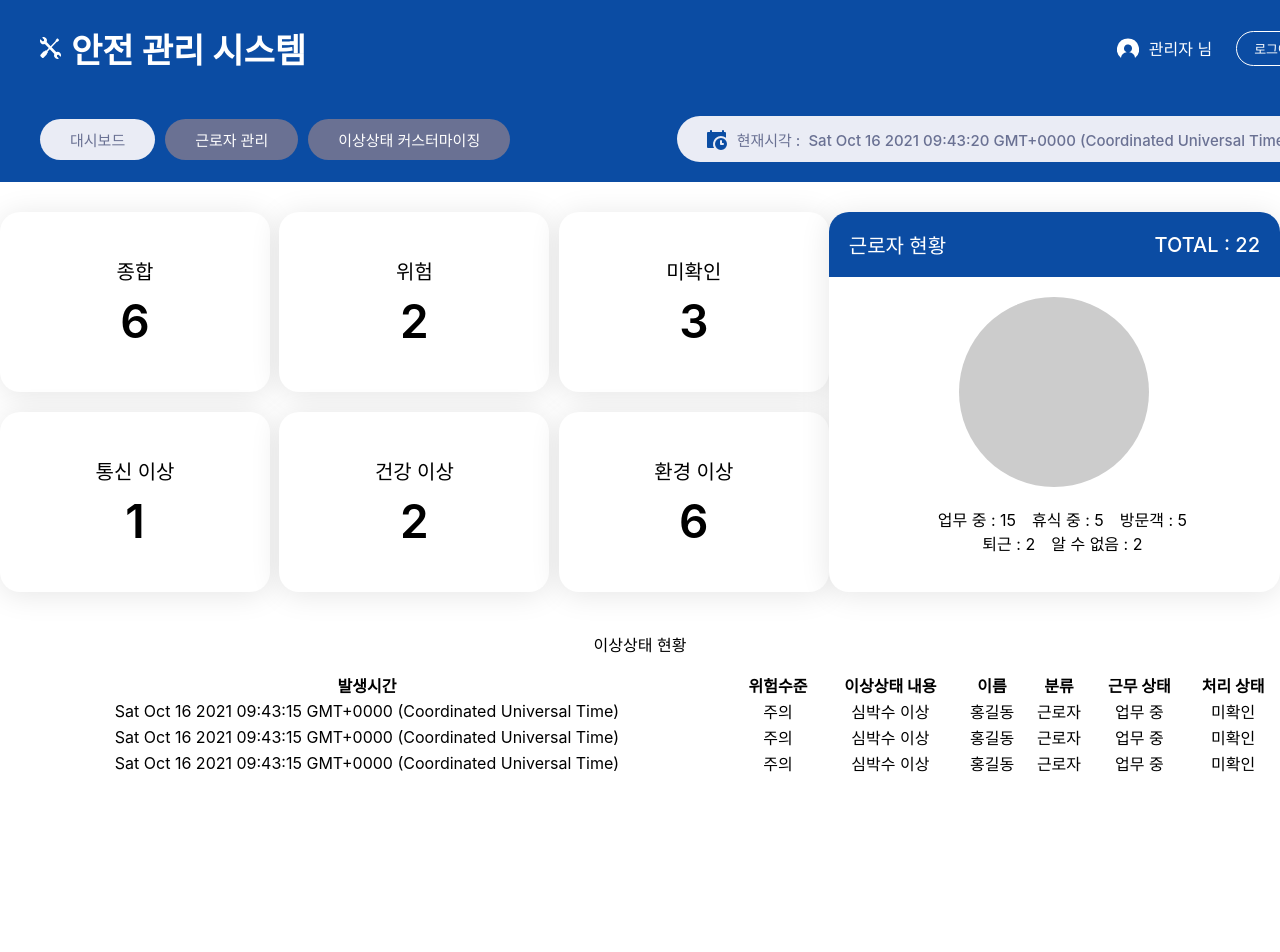
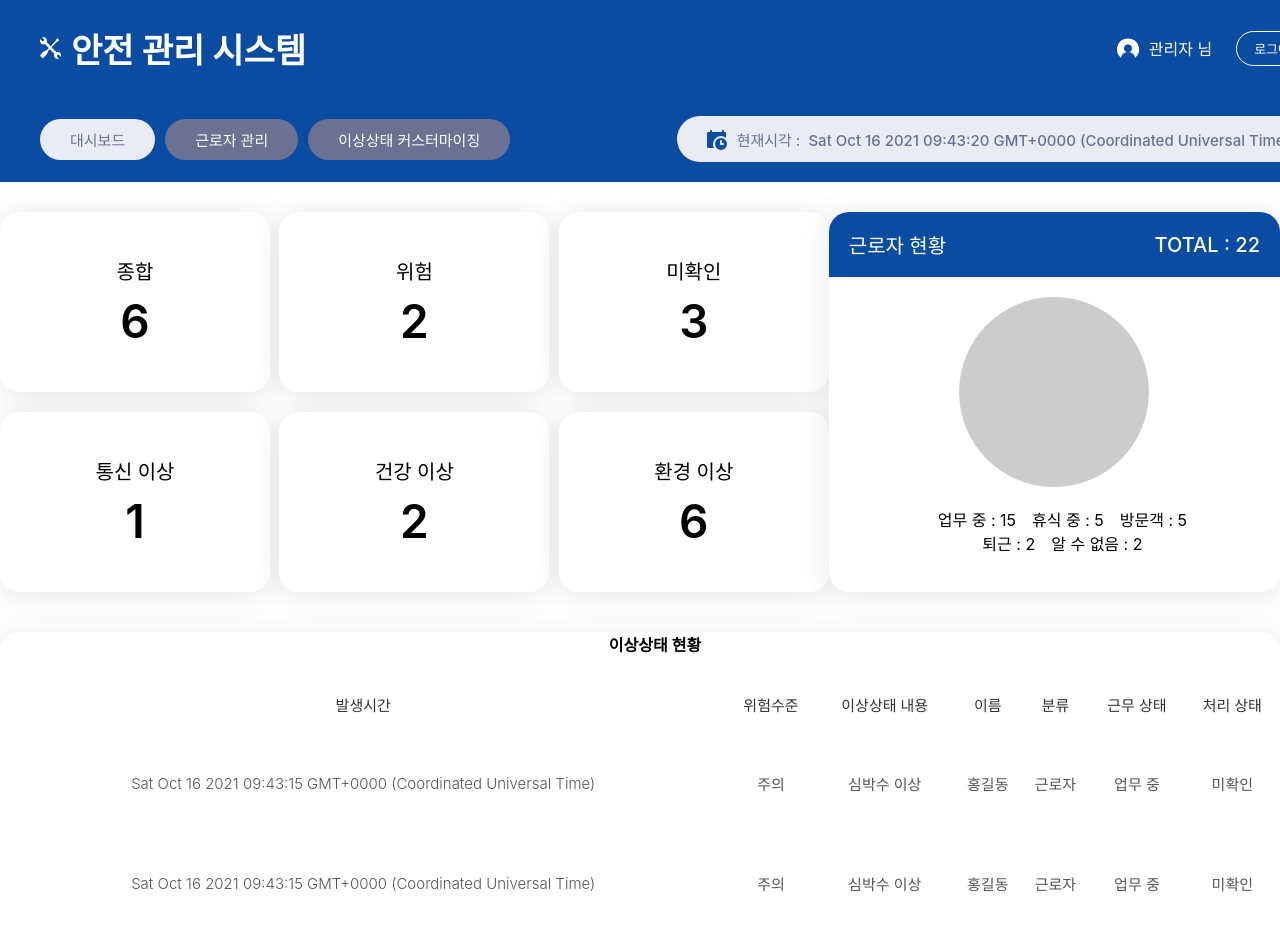
Before and after one commit to y35-n0/tutum-web, a React (Create React App) app: page / in a window 1280 px wide. Shown: the top 952 px of the page. Before the commit the page ends 800 px from the top, so only its background shows below. Built offline with nearby package versions, Linux system fonts and the light colour scheme.

Commit message:
[UPDATE] Styling table board roughly

```diff
--- a/src/views/DashboardView/components/TableBoard/TableBoardBox.tsx
+++ b/src/views/DashboardView/components/TableBoard/TableBoardBox.tsx
@@ -1,5 +1,19 @@
+/** @jsxImportSource @emotion/react */
+import { css } from "@emotion/react";
+
+const boxStyle = css`
+  width: 100%;
+  background-color: #fff;
+  border-radius: 20px;
+  box-shadow: 0 3px 30px 0 rgba(0, 0, 0, 0.1);
+`;
+
 const TableBoardBox: React.FC = (props) => {
-  return <section className="section-three">{props.children}</section>;
+  return (
+    <section className="section-three" css={boxStyle}>
+      {props.children}
+    </section>
+  );
 };
 
 export default TableBoardBox;
--- a/src/views/DashboardView/components/TableBoard/TableBoardTableBody.tsx
+++ b/src/views/DashboardView/components/TableBoard/TableBoardTableBody.tsx
@@ -1,5 +1,32 @@
+/** @jsxImportSource @emotion/react */
+import { css } from "@emotion/react";
+
+const bodyStyle = css`
+  width: 100%;
+  height: 300px;
+  overflow: auto;
+  text-align: center;
+  cellspacing: 0;
+
+  &::-webkit-scrollbar {
+    width: 6px;
+  }
+  &::-webkit-scrollbar-thumb {
+    background-color: #c2c2c2;
+    border-radius: 10px;
+    border: 2px solid transparent;
+  }
+  &::-webkit-scrollbar-track {
+    background-color: #e2e2e2;
+  }
+`;
+
 const TableBoardBody: React.FC = (props) => {
-  return <tbody className="tableBox">{props.children}</tbody>;
+  return (
+    <tbody className="tableBox" css={bodyStyle}>
+      {props.children}
+    </tbody>
+  );
 };
 
 export default TableBoardBody;
--- a/src/views/DashboardView/components/TableBoard/TableBoardTableBox.tsx
+++ b/src/views/DashboardView/components/TableBoard/TableBoardTableBox.tsx
@@ -1,6 +1,13 @@
+/** @jsxImportSource @emotion/react */
+import { css } from "@emotion/react";
+
+const boxStyle = css`
+  padding: 20px 0;
+`;
+
 const TableBoardTableBox: React.FC = (props) => {
   return (
-    <div className="table-container">
+    <div className="table-container" css={boxStyle}>
       <table width="100%" cellSpacing="0">
         {props.children}
       </table>
--- a/src/views/DashboardView/components/TableBoard/TableBoardTableHeader.tsx
+++ b/src/views/DashboardView/components/TableBoard/TableBoardTableHeader.tsx
@@ -1,3 +1,13 @@
+/** @jsxImportSource @emotion/react */
+import { css } from "@emotion/react";
+
+const headerStyle = css`
+  font-weight: 500;
+  color: #333;
+  height: 55px;
+  font-size: 15px;
+`;
+
 export type HeaderNames = {
   id: string;
   name: string;
@@ -12,7 +22,9 @@ const TableBoardHeader: React.FC<Props> = (props) => {
     <thead>
       <tr>
         {props.headerNames.map((headerName) => (
-          <th key={headerName.id}>{headerName.name}</th>
+          <th css={headerStyle} key={headerName.id}>
+            {headerName.name}
+          </th>
         ))}
       </tr>
     </thead>
--- a/src/views/DashboardView/components/TableBoard/TableBoardTableRow.tsx
+++ b/src/views/DashboardView/components/TableBoard/TableBoardTableRow.tsx
@@ -1,3 +1,21 @@
+/** @jsxImportSource @emotion/react */
+import { css } from "@emotion/react";
+
+const trStyle = css`
+  &:hover {
+    background-color: #e6e6e6;
+    cursor: pointer;
+  }
+`;
+
+const tdStyle = css`
+  font-weight: 300;
+  color: #555;
+  text-align: center;
+  height: 48px;
+  font-size: 15px;
+`;
+
 export type TableBoardItem = {
   id: number;
   timestamp: string;
@@ -16,16 +34,26 @@ type Props = {
 
 const TableBoardRow: React.FC<Props> = (props) => {
   return (
-    <tr className="tbody-tr">
-      <td className="th-one">{props.item.timestamp}</td>
-      <td className="th-two" color={props.item.dangerLevelColor}>
+    <tr className="tbody-tr" css={trStyle}>
+      <td className="th-one" css={tdStyle}>
+        {props.item.timestamp}
+      </td>
+      <td className="th-two" color={props.item.dangerLevelColor} css={tdStyle}>
         {props.item.dangerLevel}
       </td>
-      <td className="th-three">{props.item.content}</td>
-      <td className="th-four">{props.item.userName}</td>
-      <td className="th-five">{props.item.userType}</td>
-      <td className="th-six">{props.item.workingCondition}</td>
-      <td className="th-seven">
+      <td className="th-three" css={tdStyle}>
+        {props.item.content}
+      </td>
+      <td className="th-four" css={tdStyle}>
+        {props.item.userName}
+      </td>
+      <td className="th-five" css={tdStyle}>
+        {props.item.userType}
+      </td>
+      <td className="th-six" css={tdStyle}>
+        {props.item.workingCondition}
+      </td>
+      <td className="th-seven" css={tdStyle}>
         {props.item.isUndefined ? "미확인" : "조치 중"}
       </td>
     </tr>
--- a/src/views/DashboardView/components/TableBoard/TableBoardTitle.tsx
+++ b/src/views/DashboardView/components/TableBoard/TableBoardTitle.tsx
@@ -1,5 +1,17 @@
+/** @jsxImportSource @emotion/react */
+import { css } from "@emotion/react";
+
+const titleStyle = css`
+  margin: 30px 0 0 30px;
+  font-weight: 600;
+`;
+
 const TableBoardTitle: React.FC = () => {
-  return <p className="table-title">이상상태 현황</p>;
+  return (
+    <p className="table-title" css={titleStyle}>
+      이상상태 현황
+    </p>
+  );
 };
 
 export default TableBoardTitle;
```
